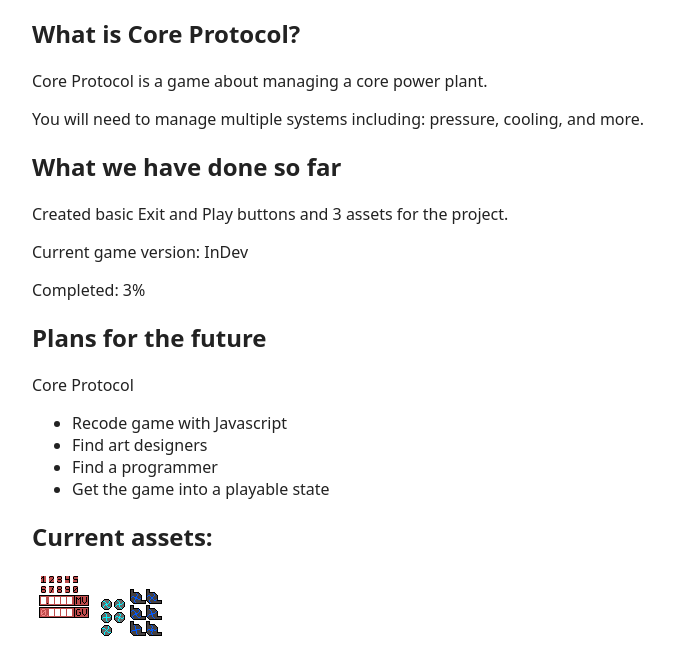
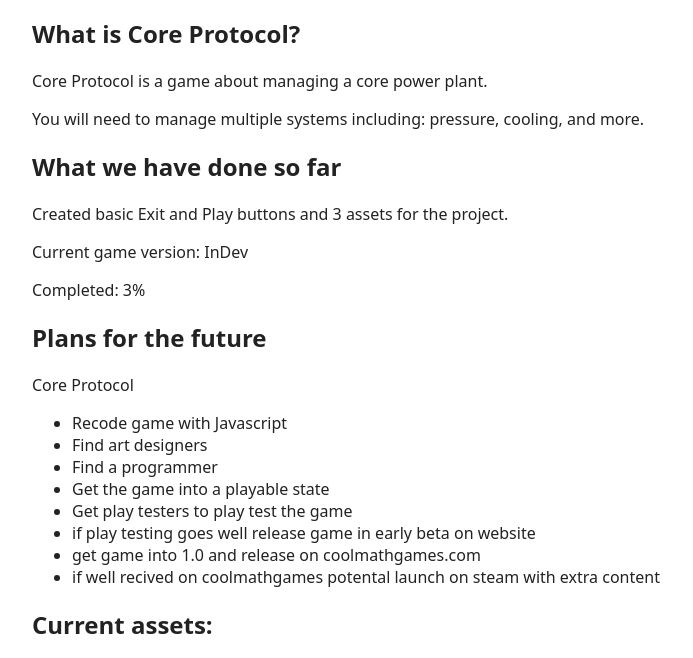
Before and after one commit to B0057ER/core-protocol-website, a plain HTML site: page index.html in a window 1280 px wide. Shown: the part 137-795 px from the top of the page, without its empty margins (16-709 px from the left). Drawn offline with Linux system fonts and the light colour scheme.

Commit message:
Update index.html

```diff
--- a/index.html
+++ b/index.html
@@ -29,6 +29,10 @@
             <li>Find art designers</li>
             <li>Find a programmer</li>
             <li>Get the game into a playable state</li>
+            <li>Get play testers to play test the game</li>
+            <li>if play testing goes well release game in early beta on website</li>
+            <li>get game into 1.0 and release on coolmathgames.com</li>
+            <li>if well recived on coolmathgames potental launch on steam with extra content</li>
         </ul>
 
         <h2>Current assets:</h2>
```
